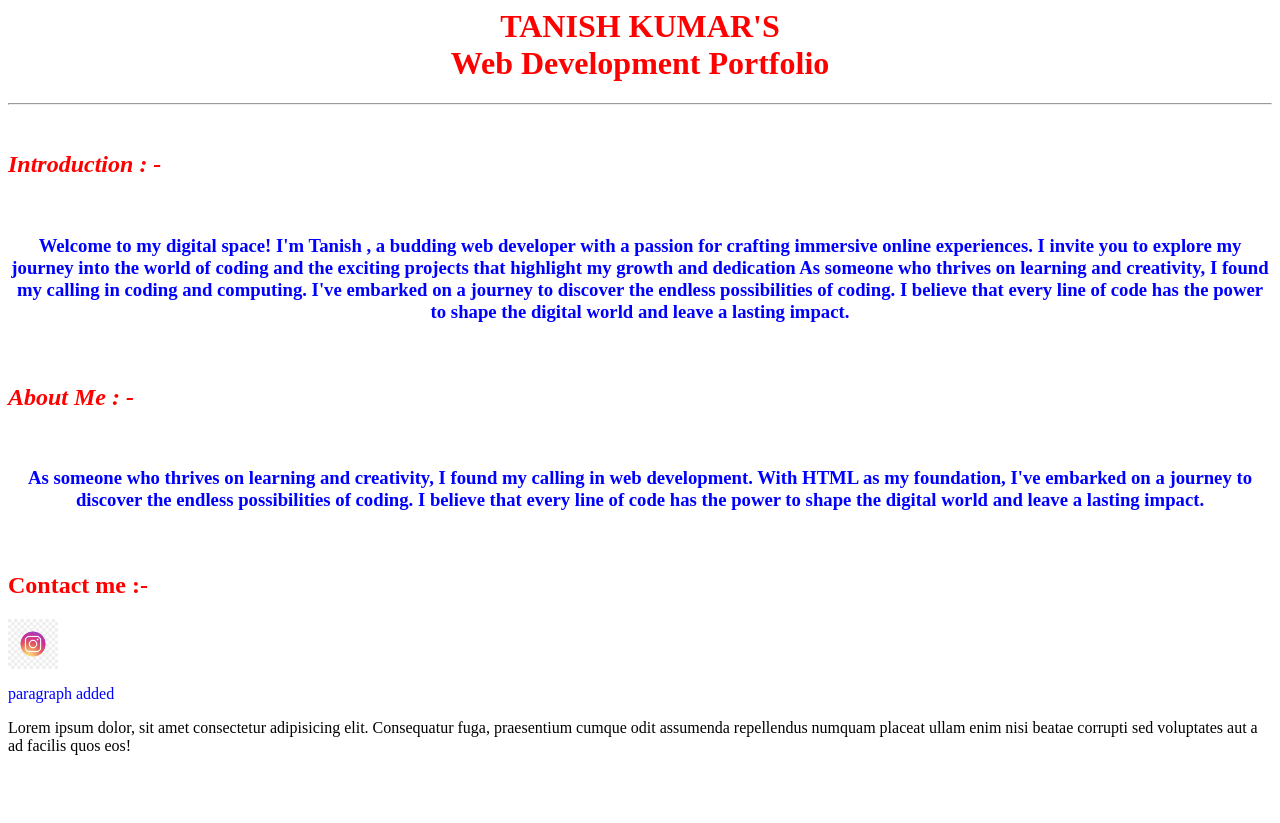
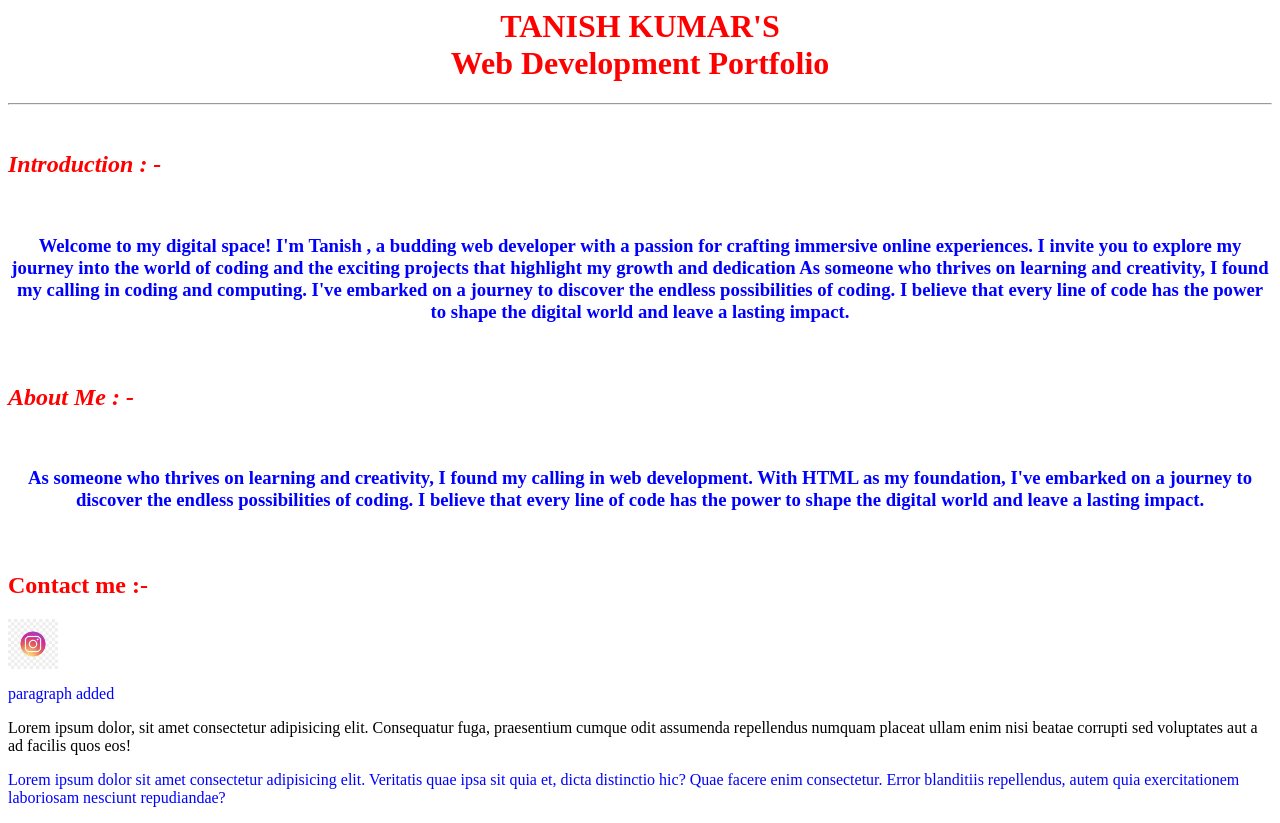
Before and after one commit to mrTanish07/Profile, a plain HTML site: page index1.html in a window 1280 px wide. Before the commit the page ends 800 px from the top, so only its background shows below. Drawn offline with Linux system fonts and the light colour scheme.

Commit message:
paragraph added (lorem)

```diff
--- a/index1.html
+++ b/index1.html
@@ -67,4 +67,6 @@
 </body><grammarly-desktop-integration data-grammarly-shadow-root="true"></grammarly-desktop-integration>
 <p> paragraph added</p>
 <div>Lorem ipsum dolor, sit amet consectetur adipisicing elit. Consequatur fuga, praesentium cumque odit assumenda repellendus numquam placeat ullam enim nisi beatae corrupti sed voluptates aut a ad facilis quos eos!</div>
+
+<p>Lorem ipsum dolor sit amet consectetur adipisicing elit. Veritatis quae ipsa sit quia et, dicta distinctio hic? Quae facere enim consectetur. Error blanditiis repellendus, autem quia exercitationem laboriosam nesciunt repudiandae?</p>
 </html>
```
